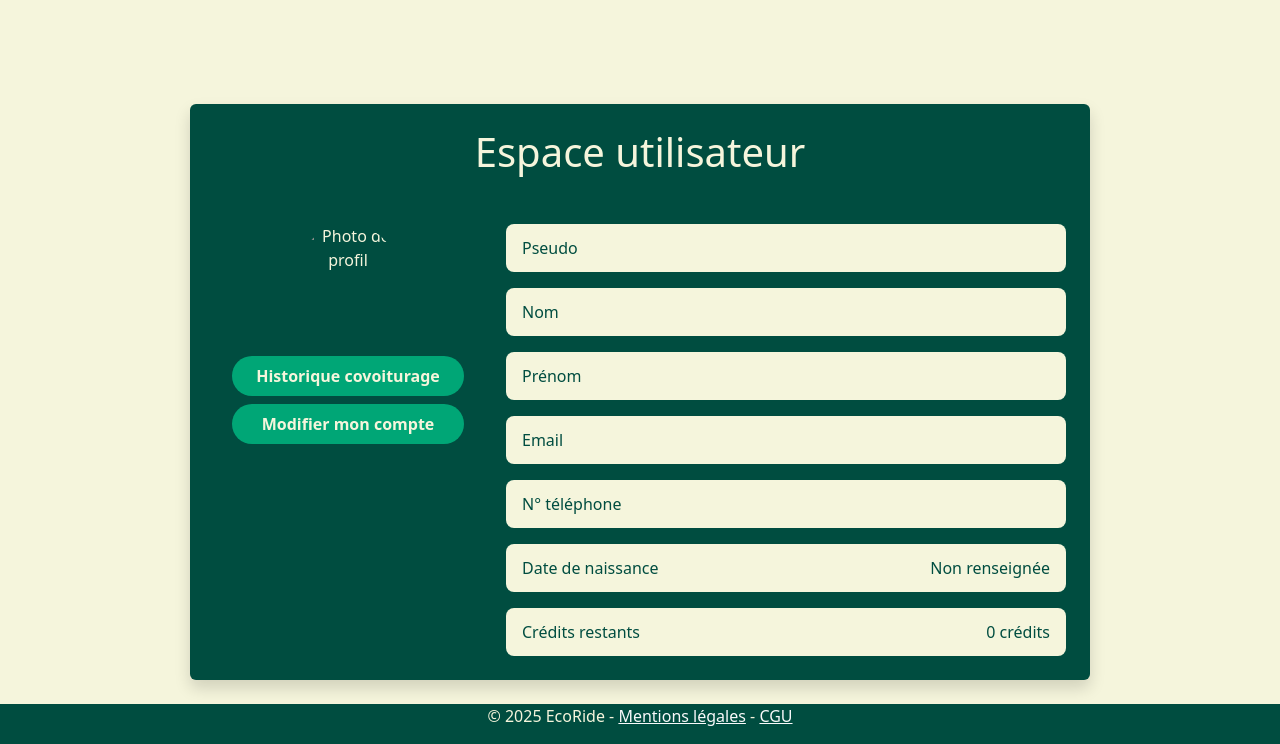
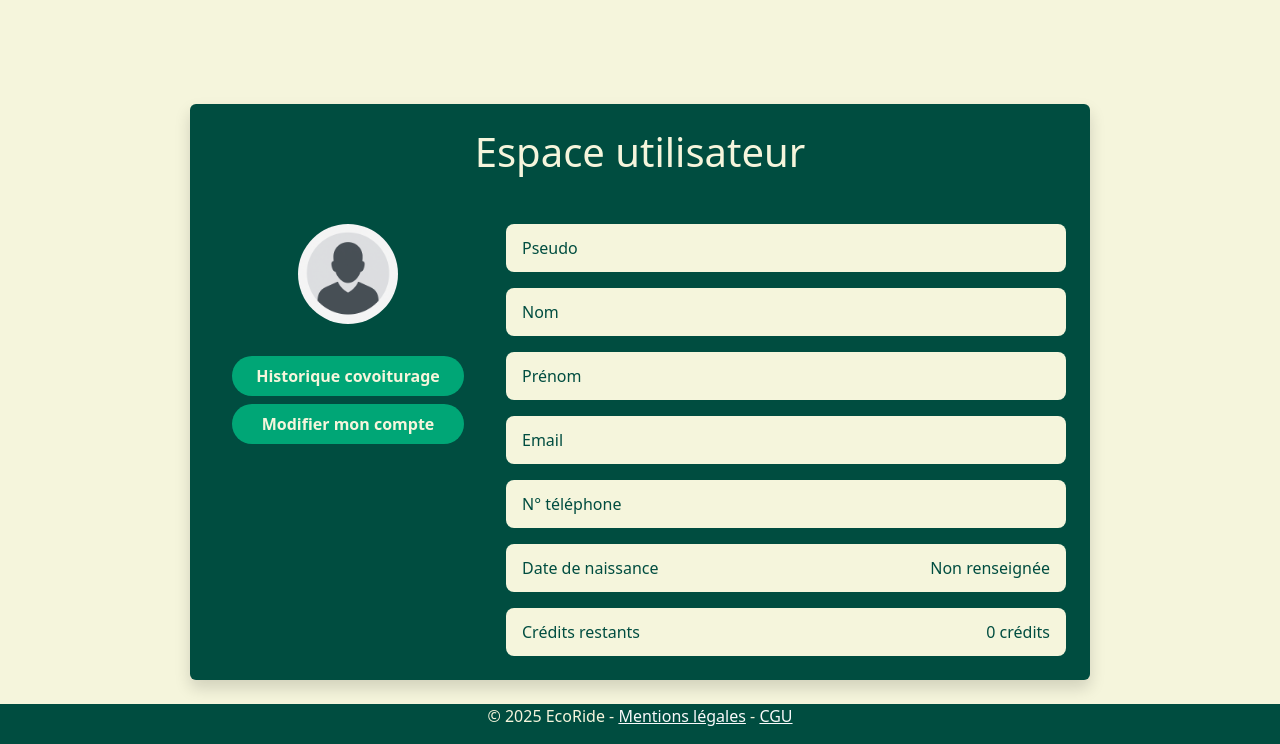
Before and after one commit to joch0117/EcoRide, a Symfony app: template app/templates/dashboard/espace-utilisateur.html.twig in a window 1280 px wide. Shown: the part 56-800 px from the top of the page. Run offline with Twig, Linux system fonts and the light colour scheme; the template is opened without the code that fills it: most values are stand-ins (such as "Sample title", 1, 10 or a date in 2020); form fields are guessed from the names that the template uses; style sheets or scripts are compiled from the project's sources; some libraries are stand-ins or nearby versions.

Commit message:
valume  persistant

```diff
--- a/app/src/Service/ProfileService.php
+++ b/app/src/Service/ProfileService.php
@@ -58,7 +58,7 @@ class ProfileService
     public function setDefaultPhoto(User $user):void
     {
         if (!$user->getPhotoUrl()){
-            $user->setPhotoUrl('default_profil.png');
+            $user->setPhotoUrl('default-profile.png');
         }
     }
 
--- a/app/templates/dashboard/espace-utilisateur.html.twig
+++ b/app/templates/dashboard/espace-utilisateur.html.twig
@@ -11,7 +11,7 @@
         <div class="row">
             <!-- Colonne gauche -->
             <div class="col-12 col-lg-4 text-center mb-4 mb-lg-0 d-flex flex-column align-items-center">
-                <img src="{{ user.photoUrl }}"
+                <img src="{{ asset('uploads/users/' ~ (user.photo_url ?? 'default-profile.png')) }}"
                         alt="Photo de profil"
                         class="rounded-circle mb-2"
                         style="width: 100px; height: 100px; object-fit: cover;">
--- a/app/templates/detail/index.html.twig
+++ b/app/templates/detail/index.html.twig
@@ -9,7 +9,7 @@
         <!-- CHAUFFEUR -->
         <div class="row g-4 align-items-center mb-4">
             <div class="col-md-4 text-center">
-                <img src="{{ asset(trip.driver.photoUrl) }}" class="rounded-circle mb-2" alt="Photo du chauffeur" width="100" height="100" style="object-fit: cover;">
+                <img src="{{ asset('uploads/users/' ~ (trip.driver.photoUrl ?? 'default-profile.png')) }}" class="rounded-circle mb-2" alt="Photo du chauffeur" width="100" height="100" style="object-fit: cover;">
                 <div class="fw-bold fs-5">{{ trip.driver.firstname }}</div>
                 <div class="fs-5">
                         {% for i in 1..5 %}
--- a/app/templates/trip/search.html.twig
+++ b/app/templates/trip/search.html.twig
@@ -67,7 +67,7 @@
                                                         data-rating="{{ trip.driver.averageRating ?? 0}}" data-eco="{{trip.isEcological ? 'oui':'non'}}">
                             <div class="row g-0 align-items-center">
                                 <div class="col-4 d-flex flex-column align-items-center p-2">
-                                    <img src="{{ trip.driver.photoUrl }}" alt="Photo du chauffeur" class="rounded-circle mb-2" style="width: 100px; height: 100px; object-fit: cover">
+                                    <img src="{{ asset('uploads/users/' ~ (trip.driver.photoUrl ?? 'default-profile.png')) }}" alt="Photo du chauffeur" class="rounded-circle mb-2" style="width: 100px; height: 100px; object-fit: cover">
                                     <div class="fw-bold mt-1">{{ trip.driver.username }}</div>
                                     <div class=" d-inline-flex gap-1">
                                         {% set note = trip.driver.averageRating ?? 0 %}
```
